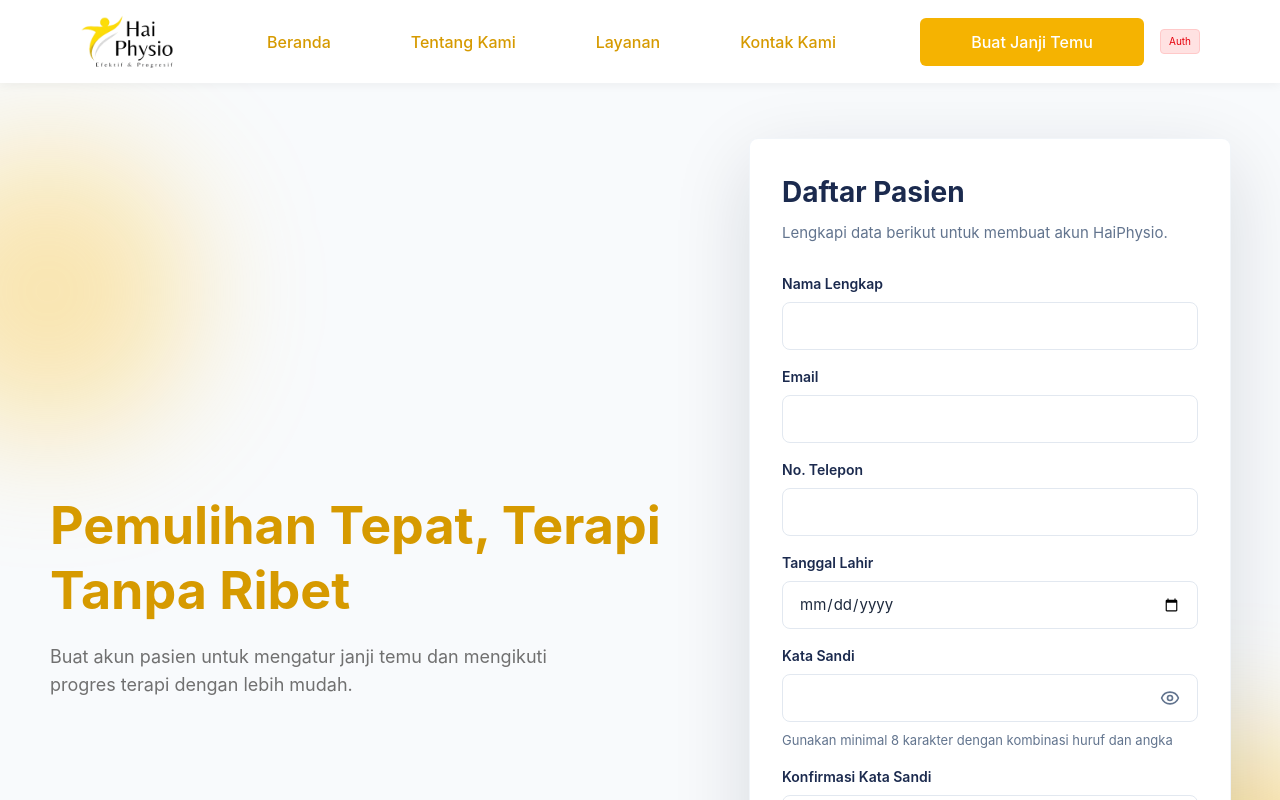
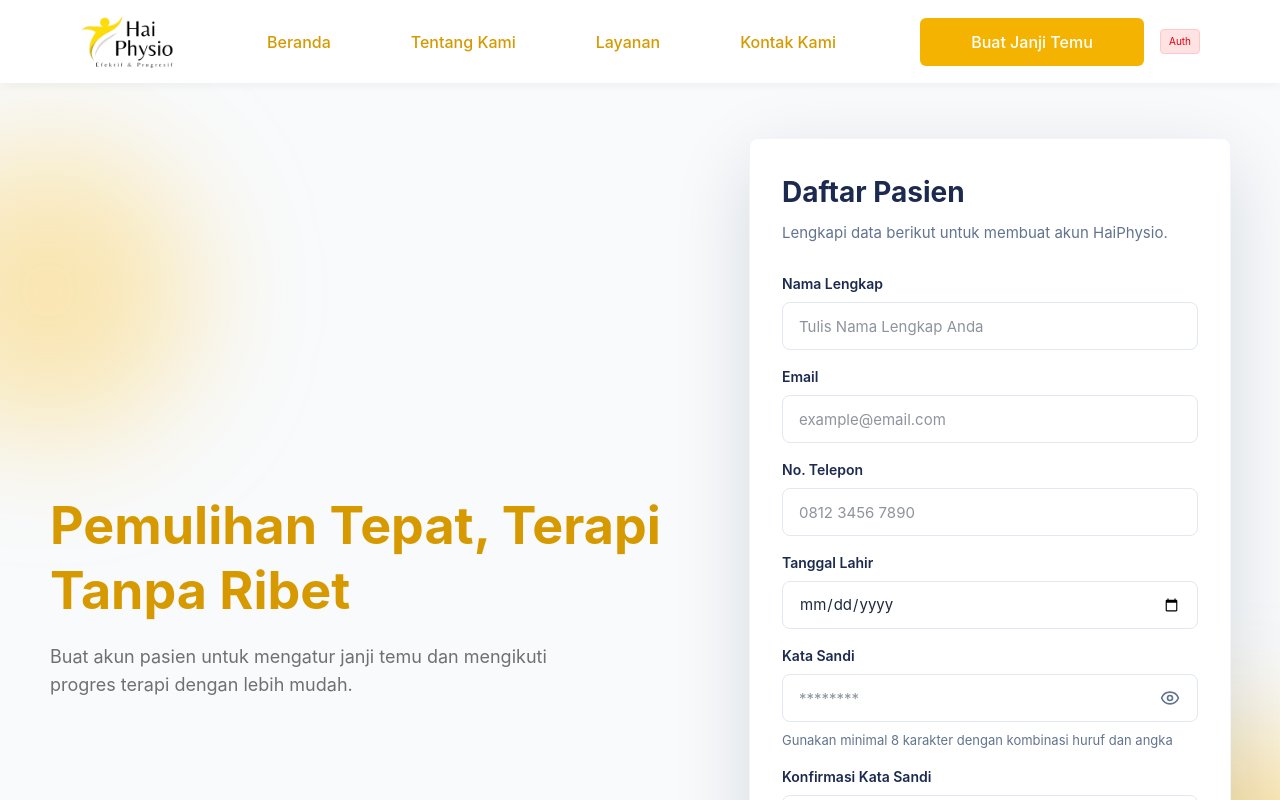
Before and after one commit to dezel21/web-HaiPhysio, a Next.js app: page /register in a window 1280 px wide. Shown: the top 800 px of the page. Built offline with nearby package versions, Linux system fonts and the light colour scheme.

Commit message:
refactor: Memperbaiki placeholder form admin/login, login, dan register

```diff
--- a/src/app/admin/login/page.tsx
+++ b/src/app/admin/login/page.tsx
@@ -19,8 +19,19 @@ export default function AdminLoginPage() {
       </div>
 
       <form className="space-y-5">
-        <AuthInput label="Email Admin" name="email" type="email" autoComplete="email" />
-        <AuthPasswordInput label="Kata Sandi" name="password" autoComplete="current-password" />
+        <AuthInput
+          label="Email Admin"
+          name="email"
+          type="email"
+          autoComplete="email"
+          placeholder="example@email.com"
+        />
+        <AuthPasswordInput
+          label="Kata Sandi"
+          name="password"
+          autoComplete="current-password"
+          placeholder="********"
+        />
         <AuthButton>Masuk ke Dashboard</AuthButton>
       </form>
 
--- a/src/app/login/page.tsx
+++ b/src/app/login/page.tsx
@@ -18,8 +18,19 @@ export default function LoginPage() {
       </div>
 
       <form className="space-y-5">
-        <AuthInput label="Email" name="email" type="email" autoComplete="email" />
-        <AuthPasswordInput label="Kata Sandi" name="password" autoComplete="current-password" />
+        <AuthInput
+          label="Email"
+          name="email"
+          type="email"
+          autoComplete="email"
+          placeholder="example@email.com"
+        />
+        <AuthPasswordInput
+          label="Kata Sandi"
+          name="password"
+          autoComplete="current-password"
+          placeholder="********"
+        />
         <Link
           href="/reset-password"
           className="block text-right text-[14px] font-semibold text-[#1b2a4e] hover:text-[#F5B301]"
--- a/src/components/auth/RegisterForm.tsx
+++ b/src/components/auth/RegisterForm.tsx
@@ -11,12 +11,35 @@ export default function RegisterForm() {
 
   return (
     <form className="space-y-4">
-      <AuthInput label="Nama Lengkap" name="name" type="text" autoComplete="name" />
-      <AuthInput label="Email" name="email" type="email" autoComplete="email" />
-      <AuthInput label="No. Telepon" name="phone" type="tel" autoComplete="tel" />
+      <AuthInput
+        label="Nama Lengkap"
+        name="name"
+        type="text"
+        autoComplete="name"
+        placeholder="Tulis Nama Lengkap Anda"
+      />
+      <AuthInput
+        label="Email"
+        name="email"
+        type="email"
+        autoComplete="email"
+        placeholder="example@email.com"
+      />
+      <AuthInput
+        label="No. Telepon"
+        name="phone"
+        type="tel"
+        autoComplete="tel"
+        placeholder="0812 3456 7890"
+      />
       <AuthInput label="Tanggal Lahir" name="birthDate" type="date" />
       <div className="space-y-2">
-        <AuthPasswordInput label="Kata Sandi" name="password" autoComplete="new-password" />
+        <AuthPasswordInput
+          label="Kata Sandi"
+          name="password"
+          autoComplete="new-password"
+          placeholder="********"
+        />
         <p className="text-[13px] leading-5 text-slate-500">
           Gunakan minimal 8 karakter dengan kombinasi huruf dan angka
         </p>
@@ -25,6 +48,7 @@ export default function RegisterForm() {
         label="Konfirmasi Kata Sandi"
         name="confirmPassword"
         autoComplete="new-password"
+        placeholder="********"
       />
 
       <label className="flex items-start gap-3 text-[14px] leading-6 text-slate-600">
--- a/src/components/auth/ResetPasswordForm.tsx
+++ b/src/components/auth/ResetPasswordForm.tsx
@@ -42,7 +42,13 @@ export default function ResetPasswordForm() {
         setSent(true);
       }}
     >
-      <AuthInput label="Email" name="email" type="email" autoComplete="email" />
+      <AuthInput
+        label="Email"
+        name="email"
+        type="email"
+        autoComplete="email"
+        placeholder="example@email.com"
+      />
       <AuthButton>Kirim Instruksi Reset</AuthButton>
       <Link
         href="/login"
```
